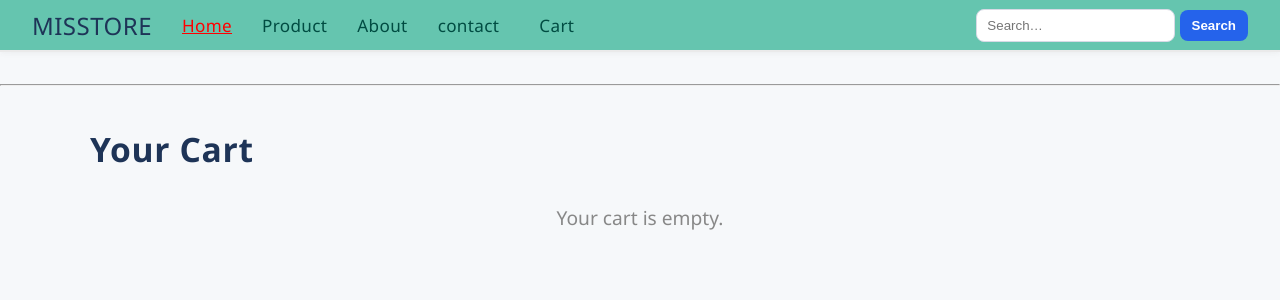
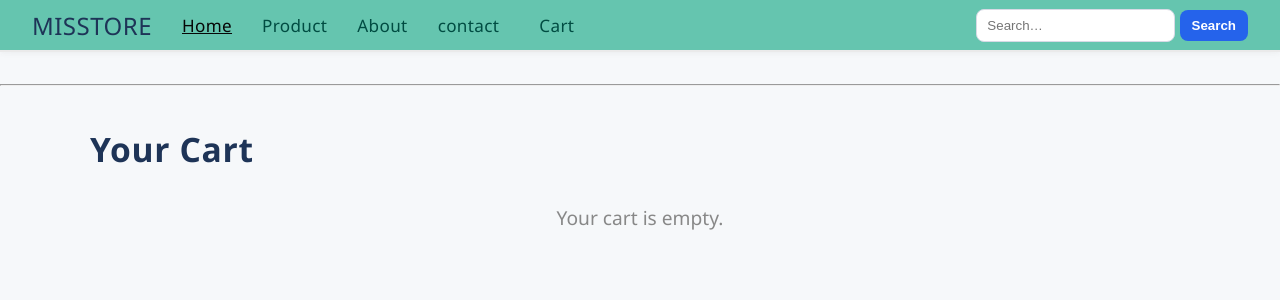
Before and after one commit to sothun2025/thun, a Flask app: page /cart in a window 1280 px wide, with the pointer over the restyled element. Shown: the top 300 px of the page. Run offline with Flask 3, Linux system fonts and the light colour scheme; some libraries are stand-ins or nearby versions.

Commit message:
Add files via upload

```diff
--- a/static/styles.css
+++ b/static/styles.css
@@ -14,9 +14,12 @@ a {
 }
 a:hover, a:focus {
   color: #103070;
+  /*text-decoration: underline;*/
+}
+.nav-links a:hover{
+  color: #070707;
   text-decoration: underline;
 }
-
 .container {
   max-width: 1100px;
   margin: 0 auto;
@@ -79,7 +82,7 @@ nav a:last-child {
   margin-right: 0;
 }
 nav a:hover {
-  color: #ff0000;
+  color: #070707;
 }
 
 /* Flashes */
@@ -561,7 +564,7 @@ h1 {
   nav { flex-wrap:wrap; height:auto; padding:10px 16px; gap:10px; }
   .navbar-brand { order:1; margin-right:auto; }
   .nav-toggle { display:block; order:0; }
-  .nav-links { display:none; width:100%; order:3; gap:14px; padding:6px 0; }
+  .nav-links { display:none; width:100%; order:3; gap:14px; padding:6px 0;}
   .nav-links.open { display:flex; flex-direction:column; align-items:flex-start; }
   .nav-right { order:2; margin-left:auto; }
   .search-form input { width:140px; }
```
